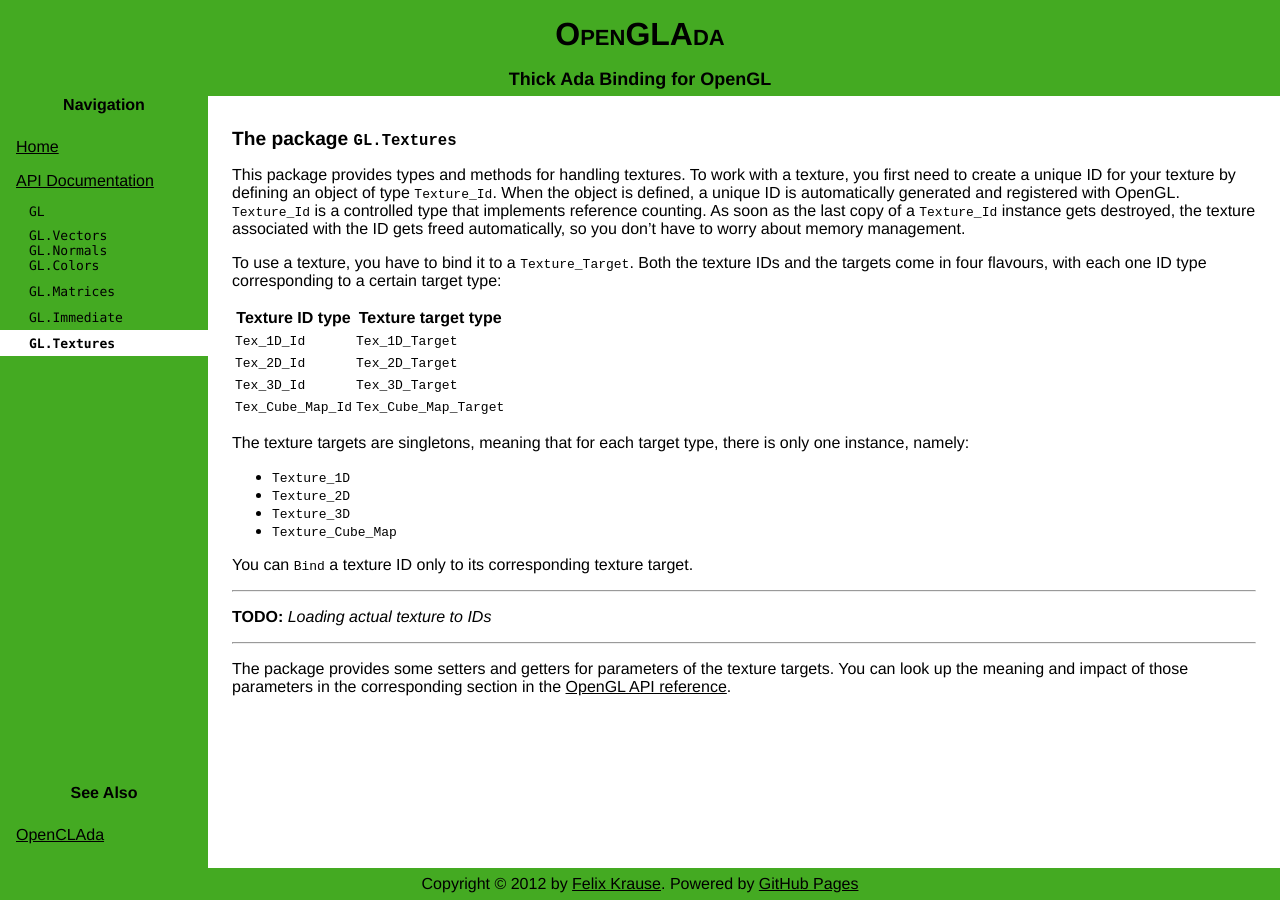
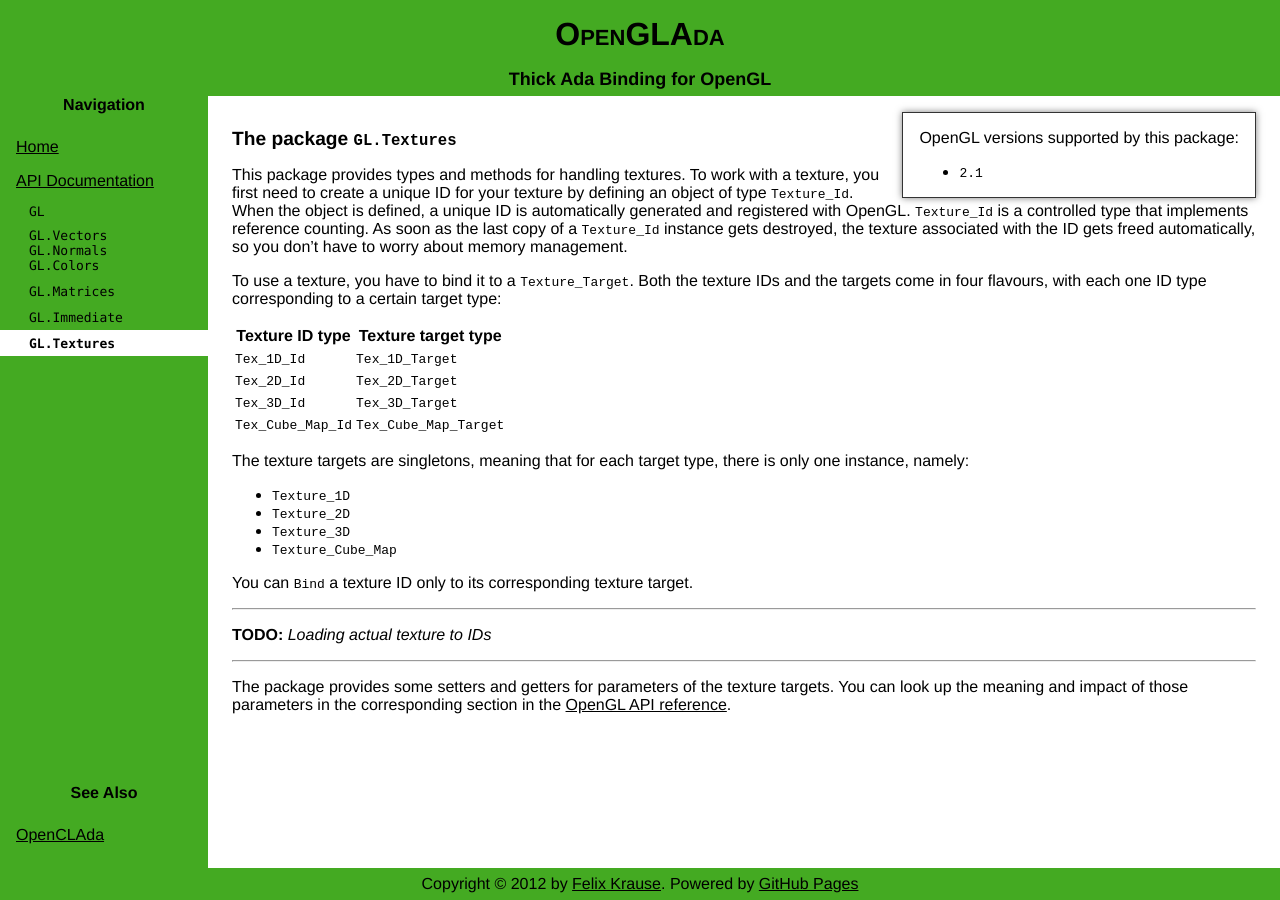
Before and after one commit to flyx/OpenGLAda, a Jekyll site: the page built from doc/GL.Textures.md, in a window 1280 px wide. Built offline with Jekyll 4.4.1, drawn with Linux system fonts in a browser that asks for light colours.

Commit message:
Fixed versions margin

```diff
--- a/css/main.css
+++ b/css/main.css
@@ -139,6 +139,7 @@
 body > article .versions {
 	padding-left: 1em;
 	padding-right: 1em;
+	margin-left: 1em;
 	float: right;
 	border: 1px solid #333;
 	box-shadow: 0 0 7px rgba(0, 0, 0, 0.5);
--- a/doc/GL.Textures.md
+++ b/doc/GL.Textures.md
@@ -1,6 +1,8 @@
 ---
 layout : default
 title : API - The package GL.Vectors
+versions:
+  - 2.1
 ---
 
 # The package `GL.Textures`
```
